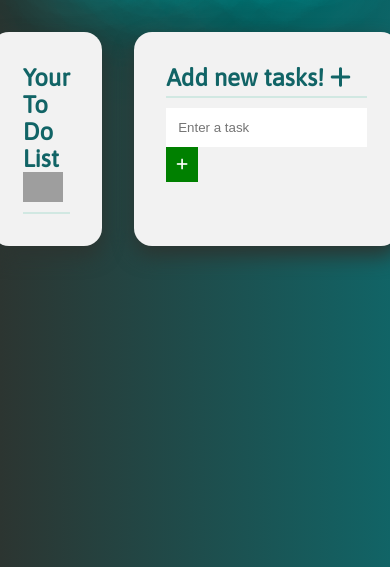
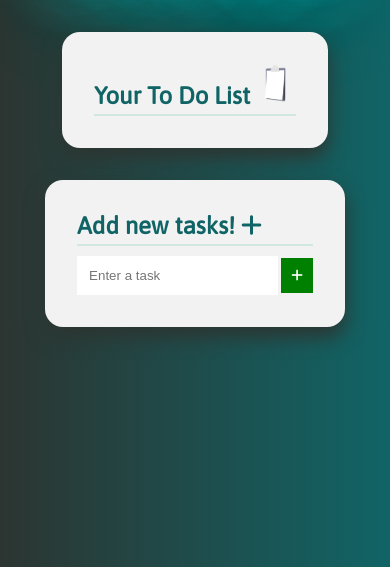
Before and after one commit to Aasthaj16/To-Do-List, a PHP site: page / in a window 390 px wide. Shown: the part 100-667 px from the top of the page. Run offline with PHP 8.4, Linux system fonts and the light colour scheme; some libraries are stand-ins or nearby versions; grey boxes are pictures that could not be loaded.

Commit message:
media queries

```diff
--- a/index.html
+++ b/index.html
@@ -28,7 +28,7 @@
             <div class="card">
                 <div>
                     <h2>Your To Do List
-                        <span> <img src="/images/Clipboard_perspective_matte_s.png"
+                        <span> <img src="/images/Clipboard_perspective_matte.png"
                                 style="width:40px; height: auto;"></span>
                     </h2>
                     <div id="tasks"></div>
--- a/style.css
+++ b/style.css
@@ -125,3 +125,13 @@ footer span {
     font-size: 20px;
     font-weight: bold;
 }
+
+/* Media Queries.. */
+@media screen and (max-width: 600px) {
+    .container {
+        flex-direction: column;
+        justify-content: center;
+        gap: 2rem;
+        align-items: center;
+    }
+}
```
